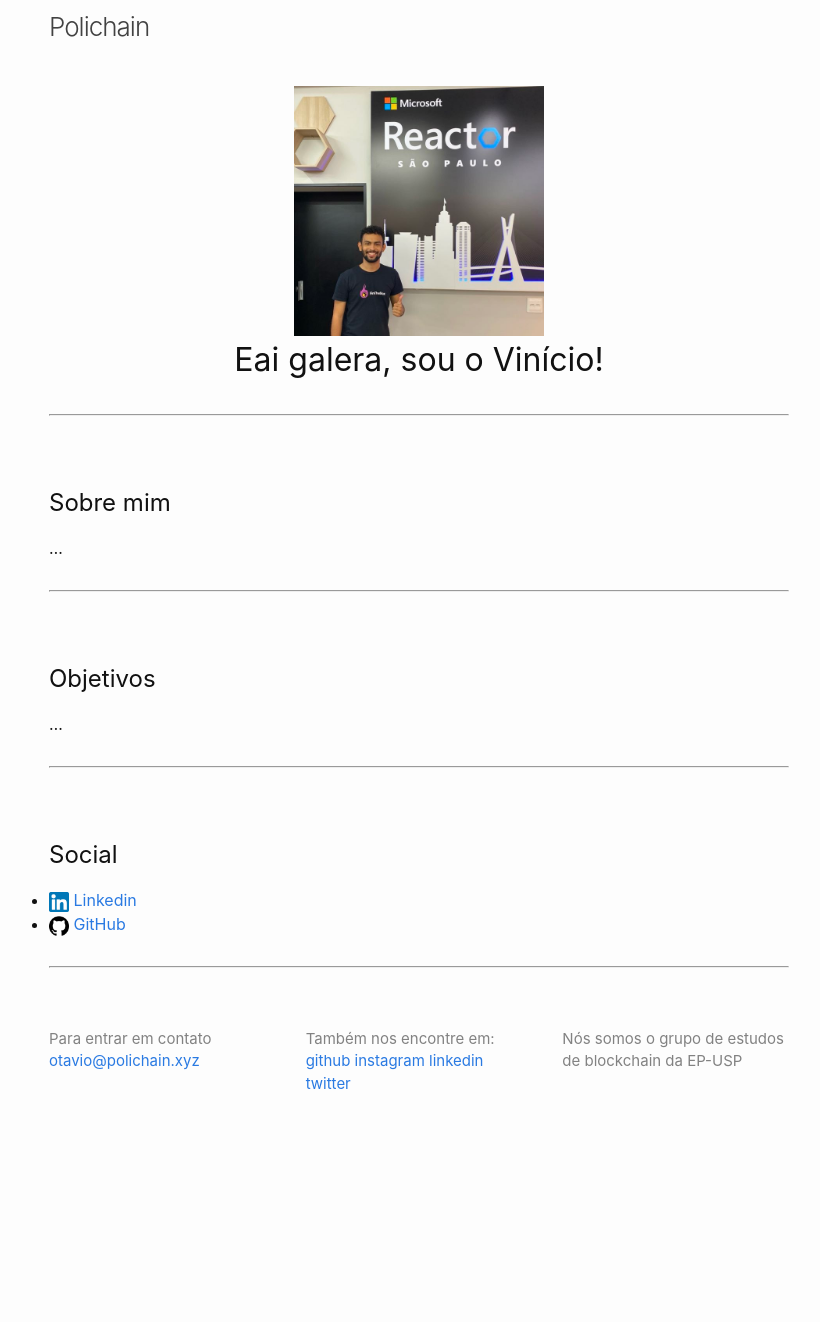
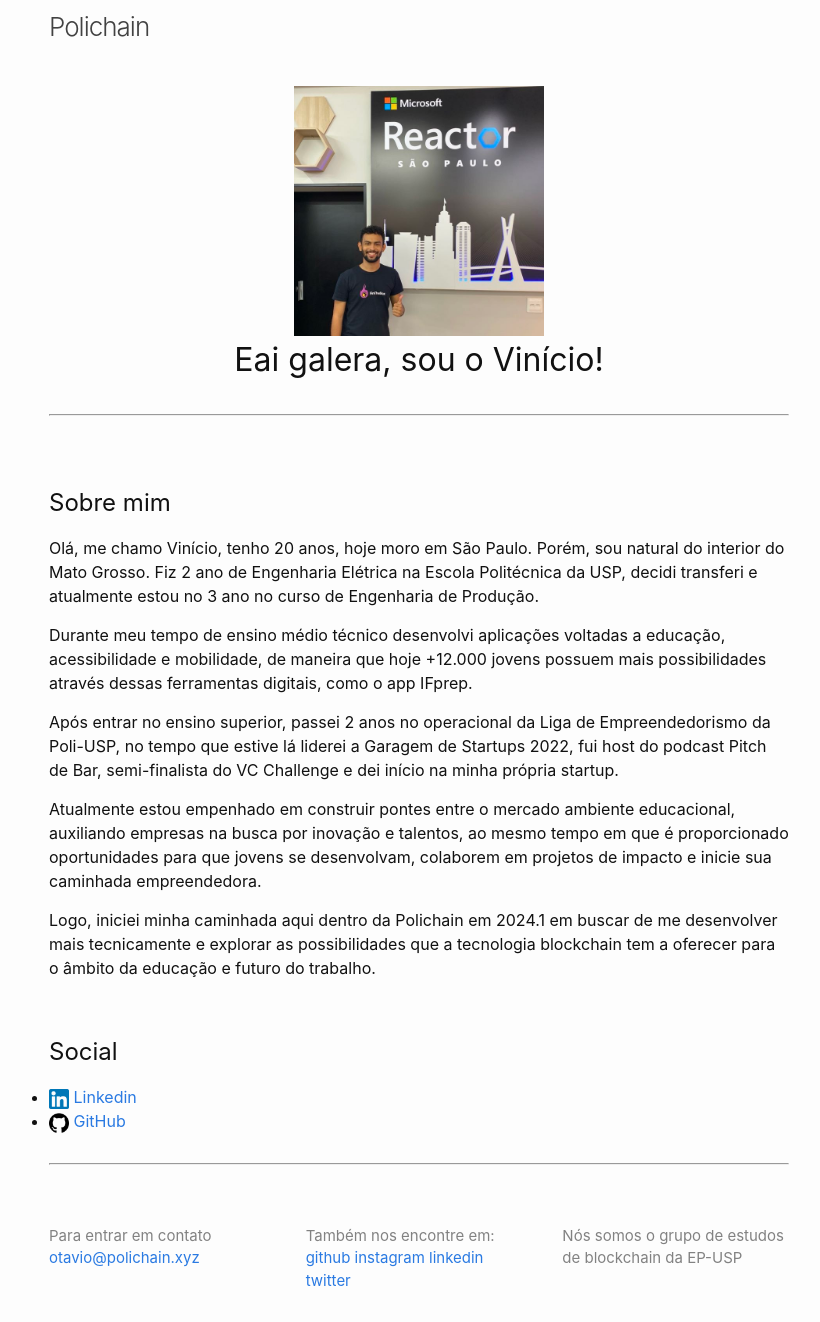
Before and after one commit to polichain/jekyll-website, a Jekyll site: the page built from _membros/viniciomendes.markdown, in a window 1280 px wide. Shown: the whole page, without its empty margins (221-1041 px from the left). Built offline with Jekyll 4.4.1, drawn with Linux system fonts in a browser that asks for light colours; before the commit the page ends 1125 px from its top, so only the background shows below that.

Commit message:
Atualizei a bio com mais informacoes sobre Vinicio

```diff
--- a/_membros/viniciomendes.markdown
+++ b/_membros/viniciomendes.markdown
@@ -10,21 +10,22 @@
 <br>
 
 ## Sobre mim
-...
+Olá, me chamo Vinício, tenho 20 anos, hoje moro em São Paulo. Porém, sou natural do interior do Mato Grosso. Fiz 2 ano de Engenharia Elétrica na Escola Politécnica da USP, decidi transferi e atualmente estou no 3 ano no curso de Engenharia de Produção.
 
----
-<br>
+Durante meu tempo de ensino médio técnico desenvolvi aplicações voltadas a educação, acessibilidade e mobilidade, de maneira que hoje +12.000 jovens possuem mais possibilidades através dessas ferramentas digitais, como o app IFprep.
 
-## Objetivos
-...
+Após entrar no ensino superior, passei 2 anos no operacional da Liga de Empreendedorismo da Poli-USP, no tempo que estive lá liderei a Garagem de Startups 2022, fui host do podcast Pitch de Bar, semi-finalista do VC Challenge e dei início na minha própria startup.
 
----
+Atualmente estou empenhado em construir pontes entre o mercado ambiente educacional, auxiliando empresas na busca por inovação e talentos, ao mesmo tempo em que é proporcionado oportunidades para que jovens se desenvolvam, colaborem em projetos de impacto e inicie sua caminhada empreendedora.
+
+Logo, iniciei minha caminhada aqui dentro da Polichain em 2024.1 em buscar de me desenvolver mais tecnicamente e explorar as possibilidades que a tecnologia blockchain tem a oferecer para o âmbito da educação e futuro do trabalho.
+
 <br>
 
 ## Social
 
 - <a href="https://www.linkedin.com/in/oviniciomendes/"><img src="../assets/logo_linkedin.png" alt="Linkedin" style="height: 20px"> Linkedin</a>
-- <a href="https://github.com/marinhotg"><img src="../assets/logo_github.png" alt="GitHub" style="height: 20px"> GitHub</a>
+- <a href="https://github.com/vinicio-mendes"><img src="../assets/logo_github.png" alt="GitHub" style="height: 20px"> GitHub</a>
 
 
 ---
```
